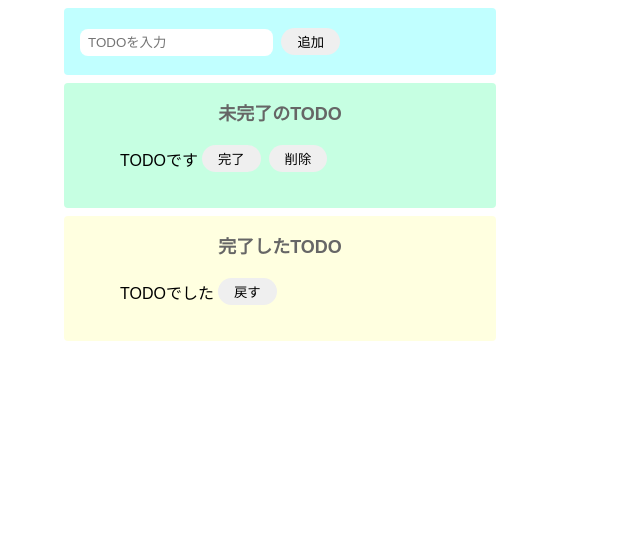
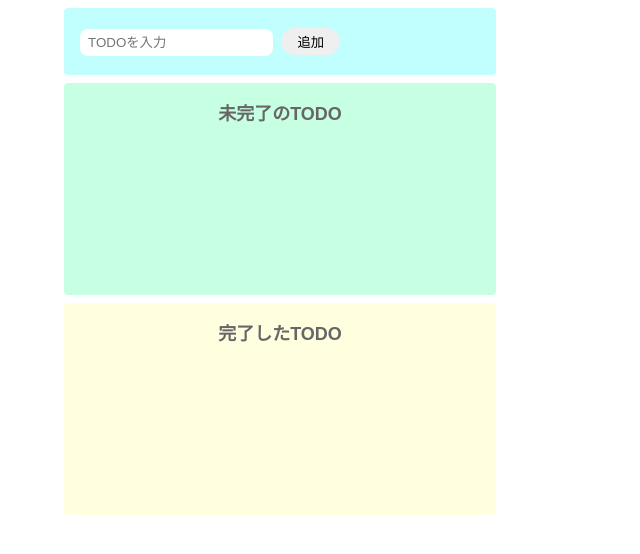
Before and after one commit to AyakoNakamoto-code/todo.js, a website built with Parcel: page index.html in a window 1280 px wide. Shown: the whole page, without its empty margins (0-640 px from the left). Built offline with nearby package versions, Linux system fonts and the light colour scheme.

Commit message:
TODOのダミー内容削除、CSS調整 完了

```diff
--- a/index.html
+++ b/index.html
@@ -13,23 +13,13 @@
 
     <div class="incomplate-area area">
       <p class="area-title">未完了のTODO</p>
-      <ul class="area-inner" id="incomplate-list">
-        <li class="list-row">
-          <p>TODOです</p>
-          <button>完了</button>
-          <button>削除</button>
-        </li>
+      <ul class="area-inner" id="incomplate-list"></ul>
       </div>
     </div>
 
     <div class="complete-area area">
       <p class="area-title">完了したTODO</p>
-      <ul class="area-inner" id="complete-list">
-        <li>
-          <p>TODOでした</p>
-          <button>戻す</button>
-        </li>
-      </ul>
+      <ul class="area-inner" id="complete-list"></ul>
     </div>
 
     <script src="src/index.js"></script>
--- a/src/styles.css
+++ b/src/styles.css
@@ -39,13 +39,15 @@ button:hover {
 }
 
 .input-area {
+  margin-top: 8px;
   background-color: #c1ffff;
-  margin-top: 8px;
 }
 .incomplate-area {
+  min-height: 180px;
   background-color: #c6ffe2;
 }
 .complete-area {
+  min-height: 180px;
   background-color: #ffffe0;
 }
 
```
